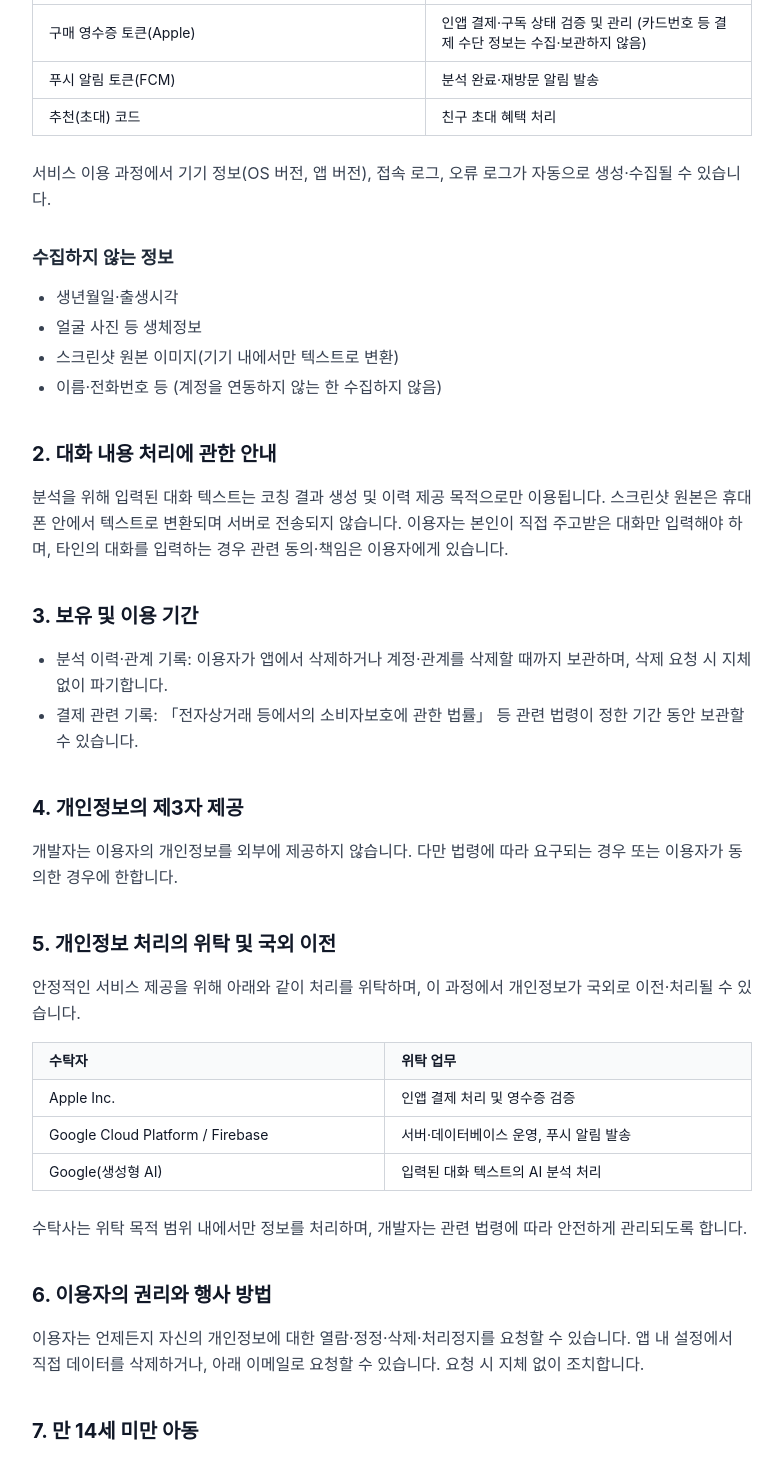
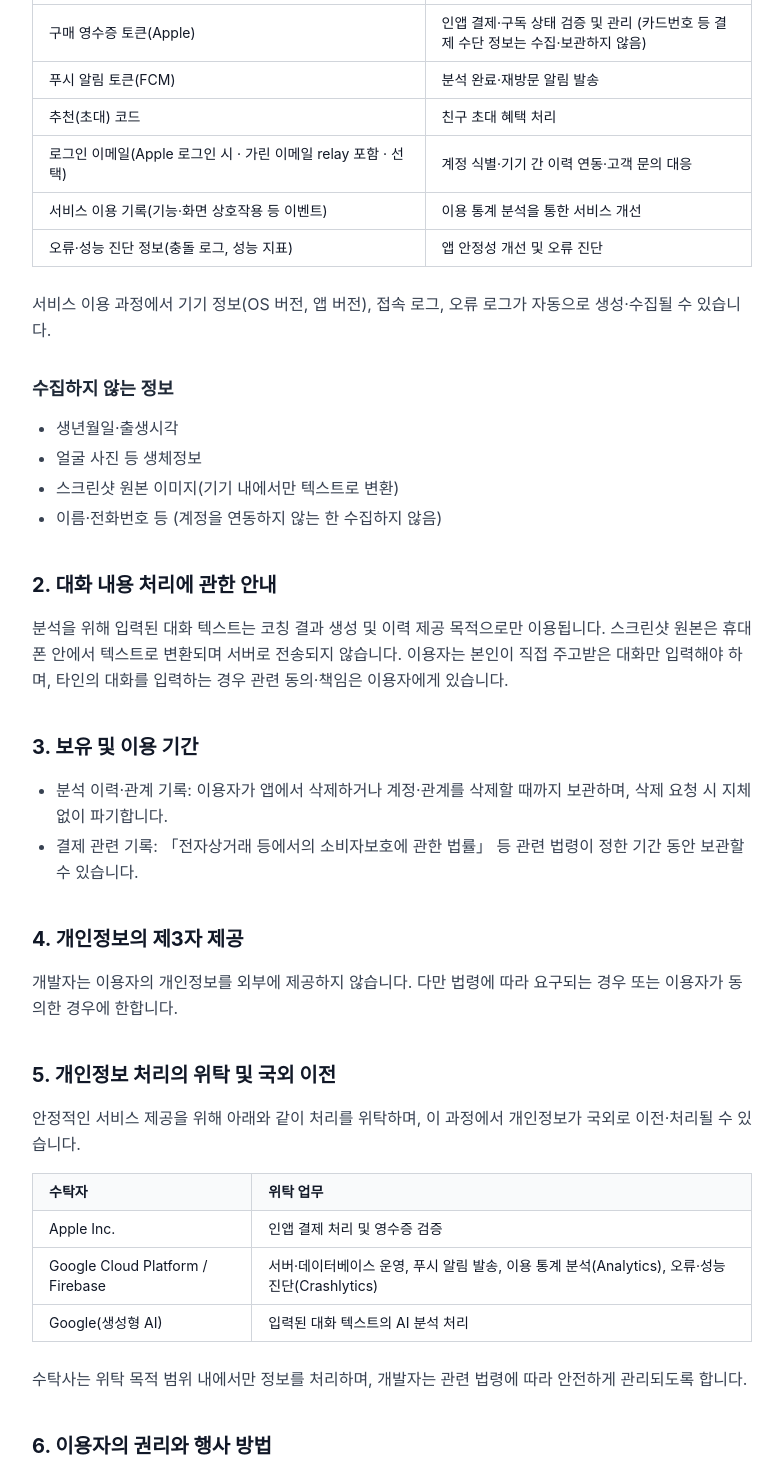
Before and after one commit to HanSangduk/sajulab-web, a Next.js app: page /decova/privacy in a window 1280 px wide. Shown: the part 800-2264 px from the top of the page, without its empty margins (248-1031 px from the left). Built offline with nearby package versions, Linux system fonts and the light colour scheme; no server answers.

Commit message:
style: privacy

```diff
--- a/src/app/decova/en/privacy/page.tsx
+++ b/src/app/decova/en/privacy/page.tsx
@@ -14,7 +14,7 @@ export const metadata = {
 
 export default function DecovaPrivacyEn() {
   return (
-    <DecovaLayout title="Privacy Policy" updatedAt="June 17, 2026" lang="en">
+    <DecovaLayout title="Privacy Policy" updatedAt="June 24, 2026" lang="en">
       <p>
         {DECOVA_OPERATOR} (&quot;we&quot;) operates {DECOVA_NAME} (an AI texting
         coach, the &quot;Service&quot;). We respect your privacy and comply with
@@ -41,7 +41,7 @@ export default function DecovaPrivacyEn() {
         </thead>
         <tbody>
           <tr>
-            <td>Anonymous device identifier</td>
+            <td>Anonymous device &amp; authentication identifier</td>
             <td>Provide the Service, manage usage/purchases, prevent abuse</td>
           </tr>
           <tr>
@@ -83,6 +83,18 @@ export default function DecovaPrivacyEn() {
           <tr>
             <td>Referral (invite) code</td>
             <td>Process invite rewards</td>
+          </tr>
+          <tr>
+            <td>Sign-in email (with Apple Sign In · including hidden relay · optional)</td>
+            <td>Account identification, cross-device history sync, support</td>
+          </tr>
+          <tr>
+            <td>Usage data (feature/screen interaction events)</td>
+            <td>Analytics to improve the Service</td>
+          </tr>
+          <tr>
+            <td>Crash &amp; performance diagnostics</td>
+            <td>Improve app stability and diagnose errors</td>
           </tr>
         </tbody>
       </table>
@@ -147,7 +159,10 @@ export default function DecovaPrivacyEn() {
           </tr>
           <tr>
             <td>Google Cloud Platform / Firebase</td>
-            <td>Server and database hosting, push notifications</td>
+            <td>
+              Server and database hosting, push notifications, usage analytics
+              (Analytics), crash &amp; performance diagnostics (Crashlytics)
+            </td>
           </tr>
           <tr>
             <td>Google (generative AI)</td>
--- a/src/app/decova/privacy/page.tsx
+++ b/src/app/decova/privacy/page.tsx
@@ -14,7 +14,7 @@ export const metadata = {
 
 export default function DecovaPrivacy() {
   return (
-    <DecovaLayout title="개인정보처리방침" updatedAt="2026년 6월 17일" lang="ko">
+    <DecovaLayout title="개인정보처리방침" updatedAt="2026년 6월 24일" lang="ko">
       <p>
         {DECOVA_OPERATOR}(이하 &quot;개발자&quot;)는 {DECOVA_NAME}(AI 텍스팅 코치,
         이하 &quot;서비스&quot;) 이용자의 개인정보를 중요하게 생각하며,
@@ -40,7 +40,7 @@ export default function DecovaPrivacy() {
         </thead>
         <tbody>
           <tr>
-            <td>익명 기기 식별자(Device ID)</td>
+            <td>익명 기기·인증 식별자(Device ID, 익명 인증 UID)</td>
             <td>서비스 제공, 이용 횟수·구매 내역 관리, 부정 이용 방지</td>
           </tr>
           <tr>
@@ -82,6 +82,18 @@ export default function DecovaPrivacy() {
           <tr>
             <td>추천(초대) 코드</td>
             <td>친구 초대 혜택 처리</td>
+          </tr>
+          <tr>
+            <td>로그인 이메일(Apple 로그인 시 · 가린 이메일 relay 포함 · 선택)</td>
+            <td>계정 식별·기기 간 이력 연동·고객 문의 대응</td>
+          </tr>
+          <tr>
+            <td>서비스 이용 기록(기능·화면 상호작용 등 이벤트)</td>
+            <td>이용 통계 분석을 통한 서비스 개선</td>
+          </tr>
+          <tr>
+            <td>오류·성능 진단 정보(충돌 로그, 성능 지표)</td>
+            <td>앱 안정성 개선 및 오류 진단</td>
           </tr>
         </tbody>
       </table>
@@ -143,7 +155,10 @@ export default function DecovaPrivacy() {
           </tr>
           <tr>
             <td>Google Cloud Platform / Firebase</td>
-            <td>서버·데이터베이스 운영, 푸시 알림 발송</td>
+            <td>
+              서버·데이터베이스 운영, 푸시 알림 발송, 이용 통계 분석(Analytics),
+              오류·성능 진단(Crashlytics)
+            </td>
           </tr>
           <tr>
             <td>Google(생성형 AI)</td>
```
